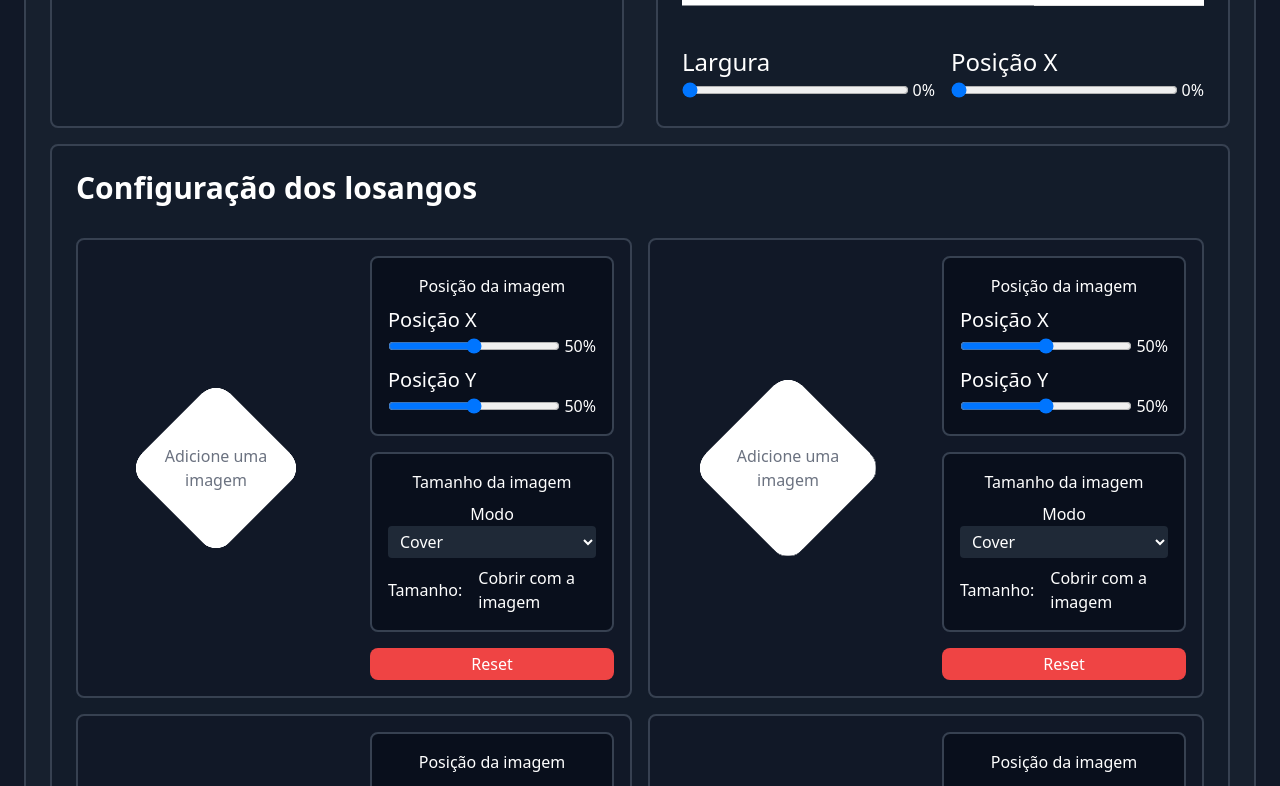
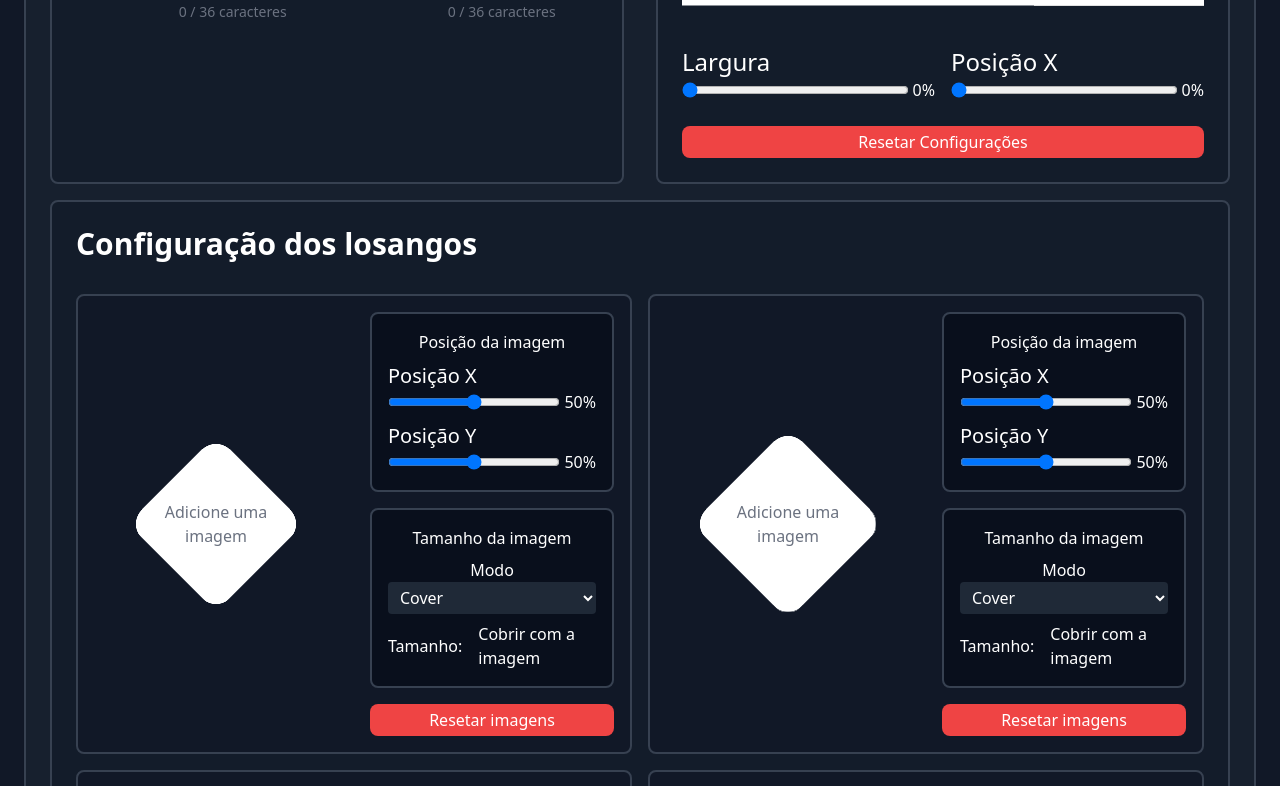
Before and after one commit to Daniel-GM/Gerador-Banner, a React (Vite) app: page / in a window 1280 px wide. Shown: the part 1444-2230 px from the top of the page. Built offline with nearby package versions, Linux system fonts and the light colour scheme; grey boxes are pictures that could not be loaded.

Commit message:
botão de reset de configurações

```diff
--- a/src/App.jsx
+++ b/src/App.jsx
@@ -75,8 +75,8 @@ function App() {
   const handlePositionChange = (index, newPosition, direction) => {
     const updated = rhombusArray.map((item) =>
       (direction === 'x')
-      ? item.id === index ? { ...item, positionX: newPosition } : item
-      : item.id === index ? { ...item, positionY: newPosition } : item
+        ? item.id === index ? { ...item, positionX: newPosition } : item
+        : item.id === index ? { ...item, positionY: newPosition } : item
     )
     setRhombusArray(updated)
   }
@@ -237,6 +237,22 @@ function App() {
                     <InputRange value={positionBackground.position} setValue={handlePositionBackgroundChange} min={0} max={100} mode={"%"} label={"Posição X"} />
                   </div>
                 </div>
+
+                <button
+                  className="text-white bg-red-500 hover:bg-red-600 p-1 w-full rounded-lg"
+                  onClick={() => {
+                    handleColorMenuChange('#097269')
+                    setLogoMenu('./menu-w.png')
+                    handleGradientChange('#ffffff')
+                    handleTransparentGradientChange(128)
+                    setPositionGradient('to top')
+                    handleColorRhombusChange('#ffffff')
+                    handleSizeBackgroundChange(0)
+                    handlePositionBackgroundChange(0)
+                  }}
+                >
+                  Resetar Configurações
+                </button>
               </div>
             </div>
             <div className="grid grid-cols-1 md:gap-8 gap-4">
--- a/src/assets/components/RhombusConfig.jsx
+++ b/src/assets/components/RhombusConfig.jsx
@@ -63,7 +63,7 @@ const RhombusConfig = ({ rhombusConfig, imageRhombus, setImageRhombus, setPositi
                 setMode(config.id, { mode: "cover", sizeImage: "cover" })
               }}
             >
-              Reset
+              Resetar imagens
             </button>
           </div>
         </div>
```
